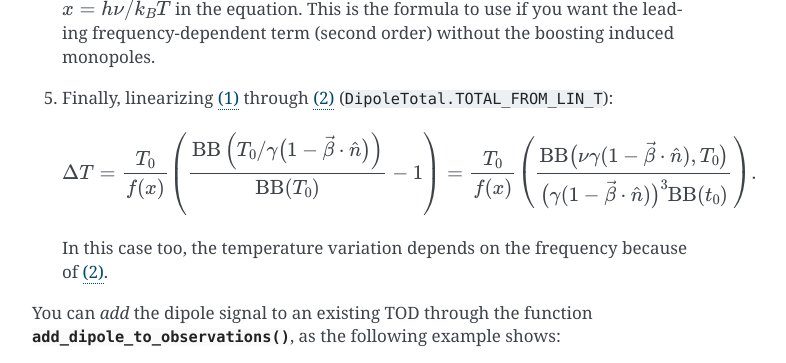
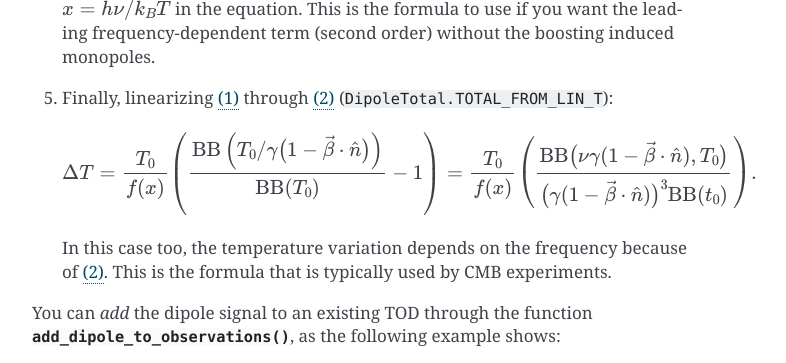
Before and after one commit to litebird/litebird_sim, a Sphinx documentation site: the page built from docs/source/dipole.rst, in a window 1280 px wide and 900 px high, scrolled down 3000 px, cut to the strip 0-363 px from the top of the window. Shown: the whole strip, without its empty margins (388-1174 px from the left). Built offline with Sphinx 7.4.7, drawn with Linux system fonts in a browser that asks for light colours; cross-references to code outside the pages are shown as plain code.

Commit message:
Update docs

```diff
--- a/docs/source/dipole.rst
+++ b/docs/source/dipole.rst
@@ -160,7 +160,8 @@ which kind of approximation to use:
       \frac{T_0}{f(x)} \left(\frac{\mathrm{BB}\bigl(\nu\gamma(1-\vec\beta\cdot\hat n), T_0\bigr)}{\bigl(\gamma(1-\vec\beta\cdot\hat n)\bigr)^3\mathrm{BB}(t_0)}\right).
 
    In this case too, the temperature variation depends on the
-   frequency because of :eq:`linearized-dipole`.
+   frequency because of :eq:`linearized-dipole`. This is the formula
+   that is typically used by CMB experiments.
 
 You can *add* the dipole signal to an existing TOD through the
 function :func:`.add_dipole_to_observations`, as the following example
```
